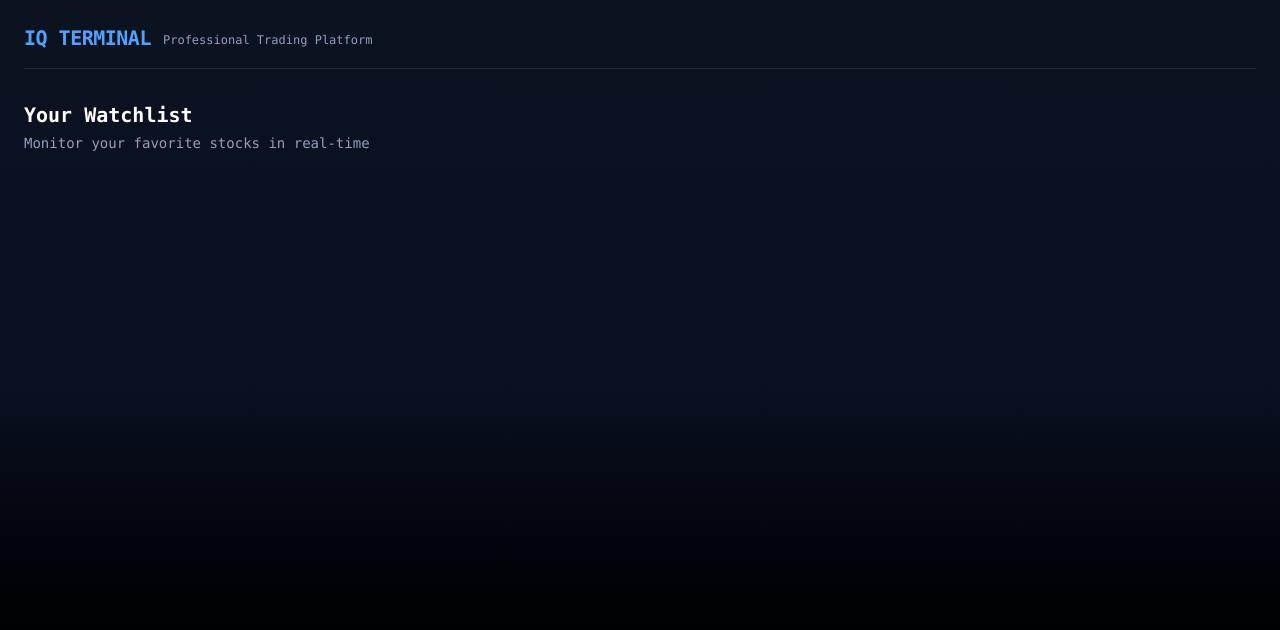
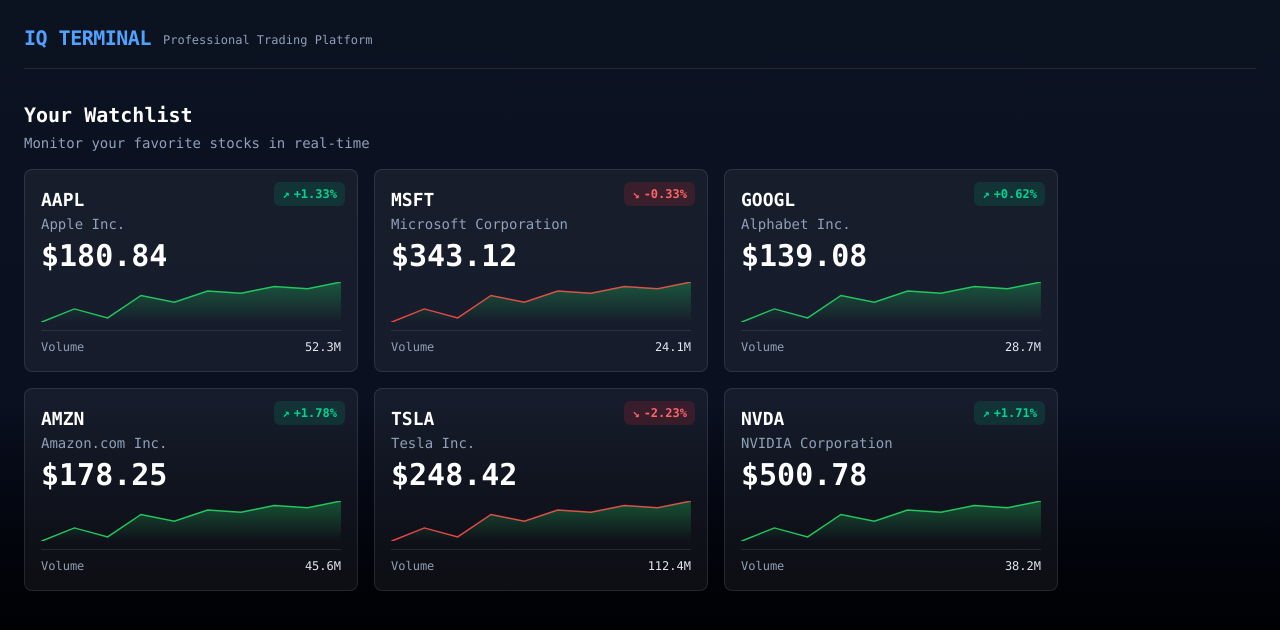
Before and after one commit to JoelSaputra/bloomberg-lite, a React (Vite) app in the folder bloomberg-terminal/: page / in a window 1280 px wide. Shown: the top 630 px of the page. Built offline with nearby package versions, Linux system fonts and the light colour scheme.

Commit message:
made a lot of changes and finished the mock UI for the watchlist with mock data

```diff
--- a/bloomberg-terminal/src/App.jsx
+++ b/bloomberg-terminal/src/App.jsx
@@ -1,6 +1,8 @@
-
+import mockStocks from './data/MockTestStock';
+import StockCard from './components/watchlist/StockCard';
 
 function App() {
+
   return (
     <div className="
   min-h-screen
@@ -28,10 +30,18 @@
              Monitor your favorite stocks in real-time
           </p>
 
+          <div className="flex flex-wrap gap-4 mt-4">
+            {mockStocks.map((stock)=> (
+             <StockCard key={stock.symbol} {...stock} />
 
+            ))}
+          </div>
 
         </section>
       </main>
+
+
+
     </div>
   );
 }
--- a/bloomberg-terminal/src/components/watchlist/StockCard.jsx
+++ b/bloomberg-terminal/src/components/watchlist/StockCard.jsx
@@ -1,16 +1,85 @@
-import react from 'react';
+function Sparkline({ data, positive }) {
+  const w = 520;
+  const h = 70;
 
-export default function StockCard({symbol, name, price, changePercent, volume, isPositive}){
-    return(
-        <div>
-            <div>
-                <h3>{symbol}</h3>
-                <p>{name}</p>
-            </div>
+  const max = Math.max(...data);
+  const min = Math.min(...data);
+  const range = max - min || 1;
+
+  const points = data
+    .map((v, i) => {
+      const x = (i / (data.length - 1)) * w;
+      const y = h - ((v - min) / range) * h;
+      return `${x},${y}`;
+    })
+    .join(" ");
+
+  const stroke = positive ? "#22c55e" : "#ef4444";
+
+  return (
+    <svg viewBox={`0 0 ${w} ${h}`} className="w-full h-full">
+
+      <defs>
+        <linearGradient id="fade" x1="0" y1="0" x2="0" y2="1">
+          <stop offset="0%" stopColor={stroke} stopOpacity="0.35" />
+          <stop offset="100%" stopColor={stroke} stopOpacity="0" />
+        </linearGradient>
+      </defs>
+
+      <polyline
+        points={points}
+        fill="none"
+        stroke={stroke}
+        strokeWidth="2.5"
+      />
+
+      <polygon
+        points={`${points} ${w},${h} 0,${h}`}
+        fill="url(#fade)"
+      />
+    </svg>
+  );
+}
+
+export default function StockCard({ symbol, name, price, changePercent, volume }) {
+  const isPositive = changePercent >= 0;
+
+  return (
+    <div className="stock-card">
+      <div
+        className={`absolute right-3 top-3 inline-flex items-center gap-1 rounded-md px-2 py-1 text-xs font-semibold
+        ${isPositive ? "bg-emerald-500/15 text-emerald-400" : "bg-red-500/15 text-red-400"}`}
+      >
+        <span>{isPositive ? "↗" : "↘"}</span>
+        {isPositive ? "+" : "-"}
+        {Math.abs(changePercent).toFixed(2)}%
+      </div>
 
 
+      <div className="flex h-full flex-col">
 
-                </div>
-    );
+        <div className="pr-20">
+          <div className="text-lg font-bold text-white">{symbol}</div>
+          <div className="text-sm text-slate-400">{name}</div>
+          <div className="mt-1 text-3xl font-bold text-white">
+            ${Number(price).toFixed(2)}
+          </div>
+        </div>
 
+
+        <div className="mt-2 flex-1">
+          <Sparkline
+            positive={isPositive}
+            data={[10, 10.3, 10.1, 10.6, 10.45, 10.7, 10.65, 10.8, 10.75, 10.9]}
+          />
+        </div>
+
+
+        <div className="mt-2 flex items-center justify-between border-t border-white/10 pt-2 text-xs">
+          <span className="text-slate-400">Volume</span>
+          <span className="font-mono text-slate-200">{volume}</span>
+        </div>
+      </div>
+    </div>
+  );
 }
--- a/bloomberg-terminal/src/index.css
+++ b/bloomberg-terminal/src/index.css
@@ -1 +1,21 @@
 @import "tailwindcss";
+
+
+@layer components {
+    .stock-card {
+    @apply
+    relative h-full isolate
+    rounded-lg
+    border border-white/10
+    bg-white/5
+    p-4
+    transition-all duration-300 ease-out
+    will-change-transform
+    hover:scale-[1.075]
+    hover:cursor-pointer
+    hover:border-blue-500
+    hover:shadow-[0_0_0_1px_rgba(59,130,246,0.5),0_20px_40px_-20px_rgba(0,0,0,0.9)]
+
+    }
+
+}
```
